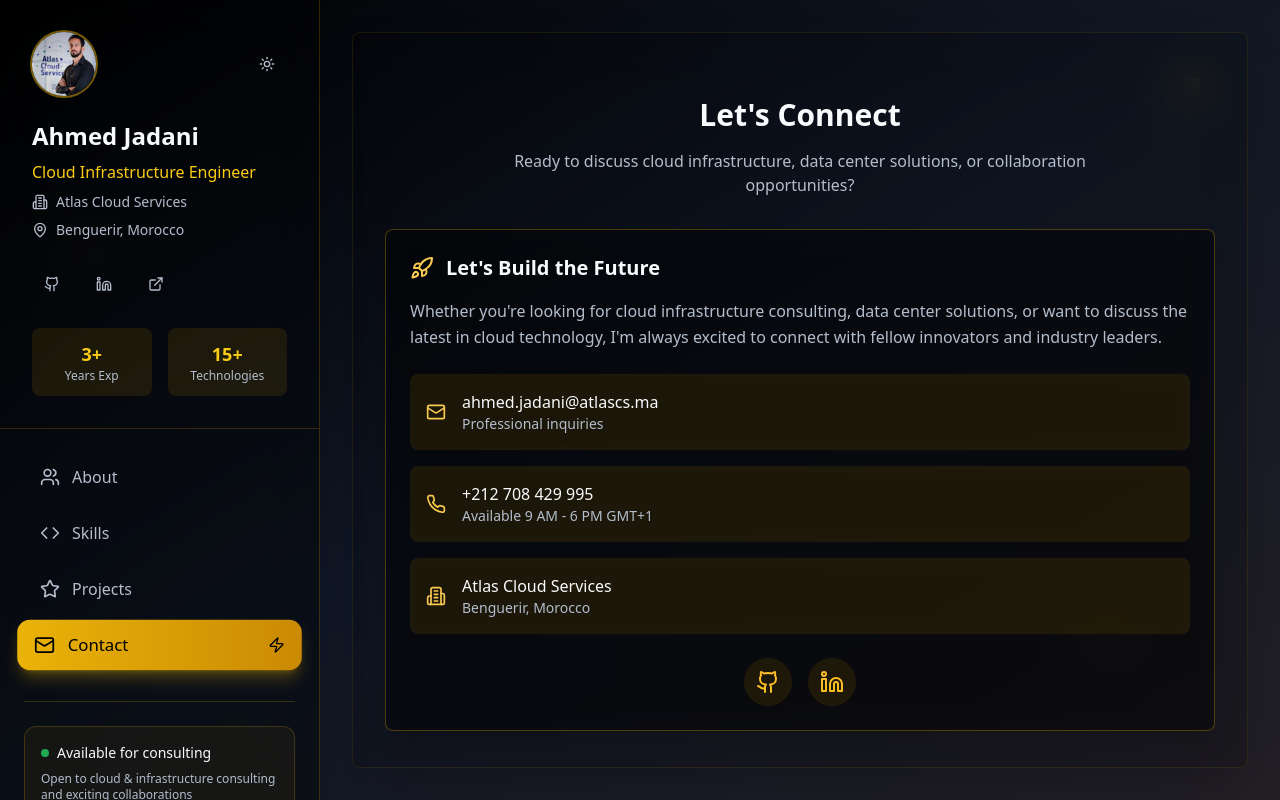
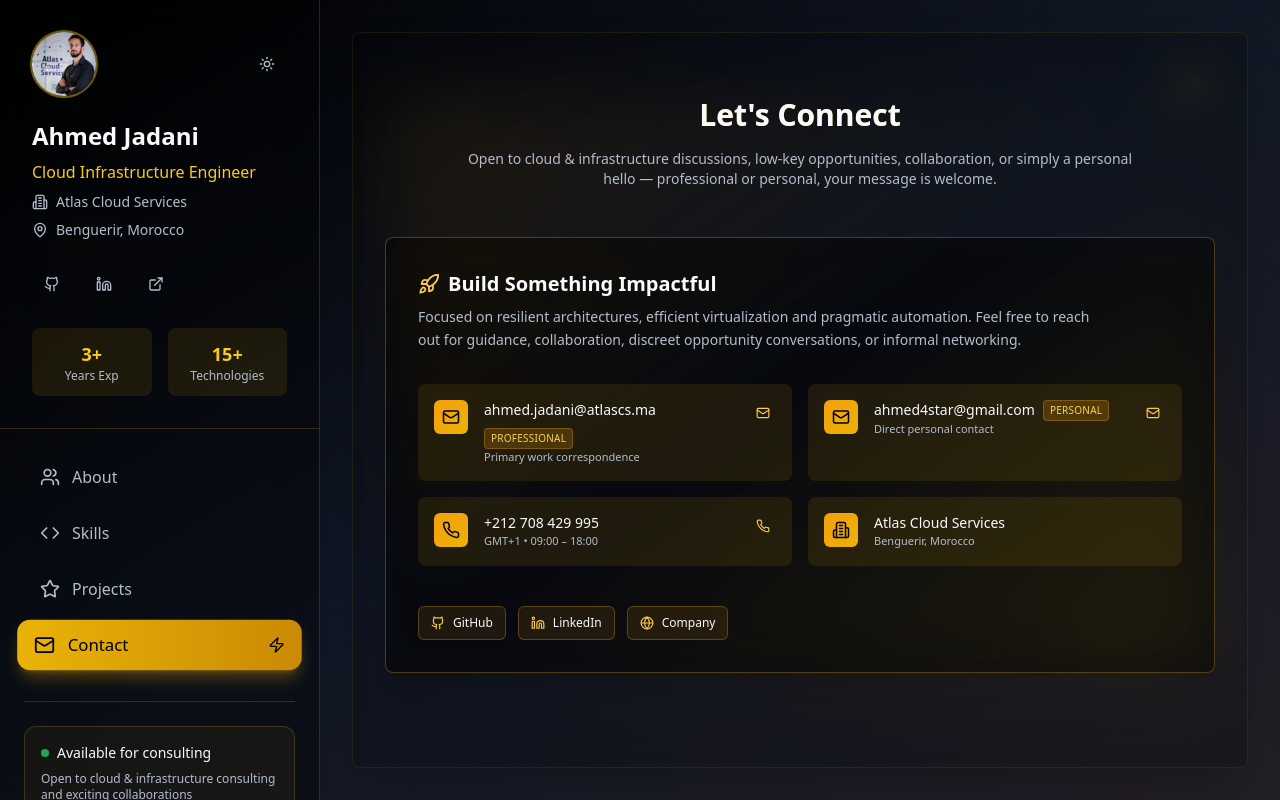
Before and after one commit to 0xPacman/Portfolio, a Next.js app: page / in a window 1280 px wide. Both pictures are taken after a click on the button "Contact". Built offline with nearby package versions, Linux system fonts and the light colour scheme.

Commit message:
feat: enhance contact section with email copy functionality and improve layout; update skill levels in skills section

```diff
--- a/components/sections/Contact.tsx
+++ b/components/sections/Contact.tsx
@@ -2,7 +2,7 @@
 
 import React from "react"
 import { Card, CardContent } from "@/components/ui/card"
-import { Github, Linkedin, Mail, Phone, Building2, Rocket } from "lucide-react"
+import { Github, Linkedin, Mail, Phone, Building2, Rocket, Globe } from "lucide-react"
 import Link from "next/link"
 
 interface ContactProps {
@@ -18,92 +18,125 @@ export const Contact: React.FC<ContactProps> = ({ isDarkMode, contactRef }: Cont
   const textSecondary = "text-muted-foreground"
   const textAccent = "text-amber-500 dark:text-amber-400"
 
+  const [copied, setCopied] = React.useState<string | null>(null)
+  const copy = (val: string) => {
+    navigator?.clipboard?.writeText(val).then(() => {
+      setCopied(val)
+      setTimeout(() => setCopied(null), 1800)
+    }).catch(() => {})
+  }
+
   return (
     <div
-      className="space-y-8"
+      ref={contactRef}
+      className="space-y-8 max-w-5xl mx-auto"
       itemScope
       itemType="https://schema.org/ContactPage"
     >
       <meta itemProp="name" content="Contact Ahmed Jadani" />
       <meta itemProp="description" content="Get in touch with Ahmed Jadani for cloud consulting, infrastructure projects, or professional collaboration opportunities" />
-      <div className="text-center mb-12">
-        <h2 className={`text-3xl font-bold ${textPrimary} mb-4`}>Let's Connect</h2>
-        <p className={`${textSecondary} max-w-2xl mx-auto`}>
-          Ready to discuss cloud infrastructure, data center solutions, or collaboration opportunities?
-        </p>
+      <div className="relative">
+        <div className="pointer-events-none absolute inset-0 -z-10 rounded-3xl bg-gradient-to-br from-amber-500/10 via-transparent to-yellow-400/10 blur-2xl" />
+        <div className="text-center mb-12 px-2">
+          <h2 className={`text-3xl font-bold ${textPrimary} mb-4 bg-gradient-to-r from-amber-400 to-yellow-600 bg-clip-text text-transparent`}>Let's Connect</h2>
+          <p className={`${textSecondary} max-w-2xl mx-auto text-sm`}>Open to cloud & infrastructure discussions, low‑key opportunities, collaboration, or simply a personal hello — professional or personal, your message is welcome.</p>
         </div>
-
-      <Card className={`${cardClasses} shadow-xl hover:shadow-2xl transition-all duration-300`}>
-        <CardContent className="p-6">
-          <h3 className={`text-xl font-semibold ${textPrimary} mb-4 flex items-center`}>
-            <Rocket className={`mr-3 ${textAccent}`} size={24} />
-            Let's Build the Future
+        <div className="flex justify-center">
+          <Card className={`${cardClasses} shadow-xl hover:shadow-2xl transition-all duration-300 w-full max-w-4xl`}>
+            <CardContent className="p-6 lg:p-8 space-y-8">
+              <div>
+                <h3 className={`text-xl font-semibold ${textPrimary} mb-2 flex items-center gap-2`}>
+                  <Rocket className={` ${textAccent}`} size={22} />
+                  Build Something Impactful
                 </h3>
-          <p className={`${textSecondary} mb-6 leading-relaxed`}>
-            Whether you're looking for cloud infrastructure consulting, data center solutions, or want to discuss
-            the latest in cloud technology, I'm always excited to connect with fellow innovators and industry
-            leaders.
-          </p>
-
-          <div className="space-y-4">
-            <div
-              className={`flex items-center p-4 rounded-lg ${isDarkMode ? "bg-yellow-500/10" : "bg-yellow-400/20"} backdrop-blur-sm transition-all duration-300 hover:scale-105`}
-              itemProp="contactPoint"
-              itemScope
-              itemType="https://schema.org/ContactPoint"
-            >
-              <meta itemProp="contactType" content="customer service" />
-              <Mail size={20} className={`${textAccent} mr-4`} />
-              <div>
-                <div className={`${textPrimary} font-medium`} itemProp="email">ahmed.jadani@atlascs.ma</div>
-                <div className={`${textSecondary} text-sm`}>Professional inquiries</div>
+                <p className={`${textSecondary} text-sm leading-relaxed max-w-2xl`}>Focused on resilient architectures, efficient virtualization and pragmatic automation. Feel free to reach out for guidance, collaboration, discreet opportunity conversations, or informal networking.</p>
               </div>
+              <div className="grid sm:grid-cols-2 gap-4">
+                {/* Professional Email */}
+                <div className={`group flex items-start gap-4 p-4 rounded-lg relative overflow-hidden ${isDarkMode ? 'bg-yellow-500/10' : 'bg-yellow-400/20'} transition-all duration-300`}
+                  itemProp="contactPoint" itemScope itemType="https://schema.org/ContactPoint">
+                  <meta itemProp="contactType" content="work" />
+                  <div className="p-2 rounded-md bg-gradient-to-br from-amber-500 to-yellow-500 text-black">
+                    <Mail size={18} />
                   </div>
-            <div
-              className={`flex items-center p-4 rounded-lg ${isDarkMode ? "bg-yellow-500/10" : "bg-yellow-400/20"} backdrop-blur-sm transition-all duration-300 hover:scale-105`}
-              itemProp="contactPoint"
-              itemScope
-              itemType="https://schema.org/ContactPoint"
-            >
-              <meta itemProp="contactType" content="customer service" />
-              <Phone size={20} className={`${textAccent} mr-4`} />
-              <div>
-                <div className={`${textPrimary} font-medium`} itemProp="telephone">+212 708 429 995</div>
-                <div className={`${textSecondary} text-sm`}>Available 9 AM - 6 PM GMT+1</div>
+                  <div className="flex-1 min-w-0">
+                    <div className="flex items-center gap-2 flex-wrap">
+                      <span className={`${textPrimary} font-medium text-sm truncate`} itemProp="email">ahmed.jadani@atlascs.ma</span>
+                      <span className="text-[10px] uppercase tracking-wide px-1.5 py-0.5 rounded bg-amber-500/20 text-amber-600 dark:text-amber-300 border border-amber-500/30">Professional</span>
+                      {copied === 'ahmed.jadani@atlascs.ma' && <span className="flex items-center gap-1 text-[10px] text-green-500">✓ Copied</span>}
                     </div>
+                    <div className={`${textSecondary} text-[11px]`}>Primary work correspondence</div>
                   </div>
-            <div
-              className={`flex items-center p-4 rounded-lg ${isDarkMode ? "bg-yellow-500/10" : "bg-yellow-400/20"} backdrop-blur-sm transition-all duration-300 hover:scale-105`}
-              itemProp="address"
-              itemScope
-              itemType="https://schema.org/PostalAddress"
-            >
-              <Building2 size={20} className={`${textAccent} mr-4`} />
-              <div>
-                <div className={`${textPrimary} font-medium`} itemProp="name">Atlas Cloud Services</div>
-                <div className={`${textSecondary} text-sm`}>
+                  <button aria-label="Copy work email" onClick={() => copy('ahmed.jadani@atlascs.ma')} className="ml-auto p-1.5 rounded hover:bg-black/10 dark:hover:bg-white/10 transition text-amber-500">
+                    {copied === 'ahmed.jadani@atlascs.ma' ? <span className="text-green-500 text-xs font-semibold">✓</span> : <Mail size={14}/>}
+                  </button>
+                </div>
+                {/* Personal Email */}
+                <div className={`group flex items-start gap-4 p-4 rounded-lg relative overflow-hidden ${isDarkMode ? 'bg-yellow-500/10' : 'bg-yellow-400/20'} transition-all duration-300`}
+                  itemProp="contactPoint" itemScope itemType="https://schema.org/ContactPoint">
+                  <meta itemProp="contactType" content="personal" />
+                  <div className="p-2 rounded-md bg-gradient-to-br from-amber-500 to-yellow-500 text-black">
+                    <Mail size={18} />
+                  </div>
+                  <div className="flex-1 min-w-0">
+                    <div className="flex items-center gap-2 flex-wrap">
+                      <span className={`${textPrimary} font-medium text-sm truncate`} itemProp="email">ahmed4star@gmail.com</span>
+                      <span className="text-[10px] uppercase tracking-wide px-1.5 py-0.5 rounded bg-amber-500/20 text-amber-600 dark:text-amber-300 border border-amber-500/30">Personal</span>
+                      {copied === 'ahmed4star@gmail.com' && <span className="flex items-center gap-1 text-[10px] text-green-500">✓ Copied</span>}
+                    </div>
+                    <div className={`${textSecondary} text-[11px]`}>Direct personal contact</div>
+                  </div>
+                  <button aria-label="Copy personal email" onClick={() => copy('ahmed4star@gmail.com')} className="ml-auto p-1.5 rounded hover:bg-black/10 dark:hover:bg-white/10 transition text-amber-500">
+                    {copied === 'ahmed4star@gmail.com' ? <span className="text-green-500 text-xs font-semibold">✓</span> : <Mail size={14}/>}
+                  </button>
+                </div>
+                {/* Phone */}
+                <div className={`group flex items-start gap-4 p-4 rounded-lg ${isDarkMode ? 'bg-yellow-500/10' : 'bg-yellow-400/20'} transition-all duration-300`}
+                  itemProp="contactPoint" itemScope itemType="https://schema.org/ContactPoint">
+                  <meta itemProp="contactType" content="telephone" />
+                  <div className="p-2 rounded-md bg-gradient-to-br from-amber-500 to-yellow-500 text-black">
+                    <Phone size={18} />
+                  </div>
+                  <div className="flex-1">
+                    <div className="flex items-center gap-2 flex-wrap">
+                      <span className={`${textPrimary} font-medium text-sm`} itemProp="telephone">+212 708 429 995</span>
+                      {copied === '+212 708 429 995' && <span className="flex items-center gap-1 text-[10px] text-green-500">✓ Copied</span>}
+                    </div>
+                    <div className={`${textSecondary} text-[11px]`}>GMT+1 • 09:00 – 18:00</div>
+                  </div>
+                  <button aria-label="Copy phone" onClick={() => copy('+212 708 429 995')} className="ml-auto p-1.5 rounded hover:bg-black/10 dark:hover:bg-white/10 transition text-amber-500">
+                    {copied === '+212 708 429 995' ? <span className="text-green-500 text-xs font-semibold">✓</span> : <Phone size={14}/>}
+                  </button>
+                </div>
+                {/* Company */}
+                <div className={`group flex items-start gap-4 p-4 rounded-lg ${isDarkMode ? 'bg-yellow-500/10' : 'bg-yellow-400/20'} transition-all duration-300`}
+                  itemProp="address" itemScope itemType="https://schema.org/PostalAddress">
+                  <div className="p-2 rounded-md bg-gradient-to-br from-amber-500 to-yellow-500 text-black">
+                    <Building2 size={18} />
+                  </div>
+                  <div className="flex-1">
+                    <div className={`${textPrimary} font-medium text-sm`} itemProp="name">Atlas Cloud Services</div>
+                    <div className={`${textSecondary} text-[11px]`}>
                       <span itemProp="addressLocality">Benguerir</span>, <span itemProp="addressCountry">Morocco</span>
                     </div>
                   </div>
                 </div>
               </div>
-
-          <div className="flex space-x-4 mt-6 justify-center">
-            <Link
-              href="https://github.com/0xPacman"
-              className={`${textSecondary} hover:${textAccent} transition-all duration-300 hover:scale-110 p-3 rounded-full ${isDarkMode ? "bg-yellow-500/10" : "bg-yellow-400/20"} backdrop-blur-sm`}
-            >
-              <Github size={24} />
+              <div className="flex flex-wrap gap-3 pt-2">
+                <Link href="https://github.com/0xPacman" className="group inline-flex items-center gap-2 px-3 py-2 rounded-md text-xs font-medium border border-amber-500/30 hover:border-amber-500/60 transition bg-amber-500/10 hover:bg-amber-500/20">
+                  <Github size={14} className="text-amber-500" /> GitHub
                 </Link>
-            <Link
-              href="https://linkedin.com/in/0xpacman"
-              className={`${textSecondary} hover:${textAccent} transition-all duration-300 hover:scale-110 p-3 rounded-full ${isDarkMode ? "bg-yellow-500/10" : "bg-yellow-400/20"} backdrop-blur-sm`}
-            >
-              <Linkedin size={24} />
+                <Link href="https://linkedin.com/in/0xpacman" className="group inline-flex items-center gap-2 px-3 py-2 rounded-md text-xs font-medium border border-amber-500/30 hover:border-amber-500/60 transition bg-amber-500/10 hover:bg-amber-500/20">
+                  <Linkedin size={14} className="text-amber-500" /> LinkedIn
                 </Link>
+                <a href="https://atlascs.ma" target="_blank" className="group inline-flex items-center gap-2 px-3 py-2 rounded-md text-xs font-medium border border-amber-500/30 hover:border-amber-500/60 transition bg-amber-500/10 hover:bg-amber-500/20">
+                  <Globe size={14} className="text-amber-500" /> Company
+                </a>
               </div>
             </CardContent>
           </Card>
         </div>
+      </div>
+    </div>
   )
 }
```
Also changed, not shown: components/sections/Skills.tsx (+4 -4 lines). Lines whose indentation alone changed are shown as unchanged.
